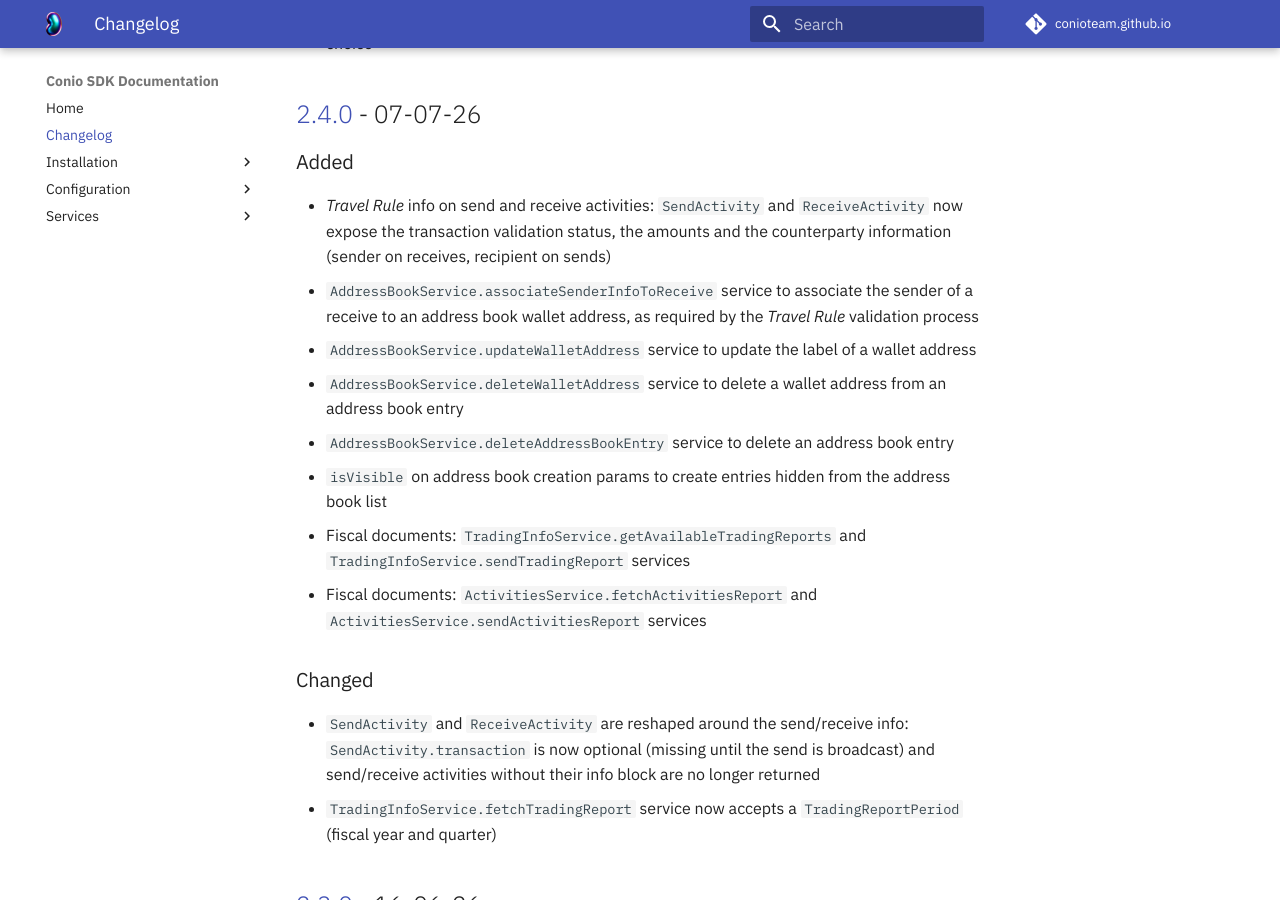
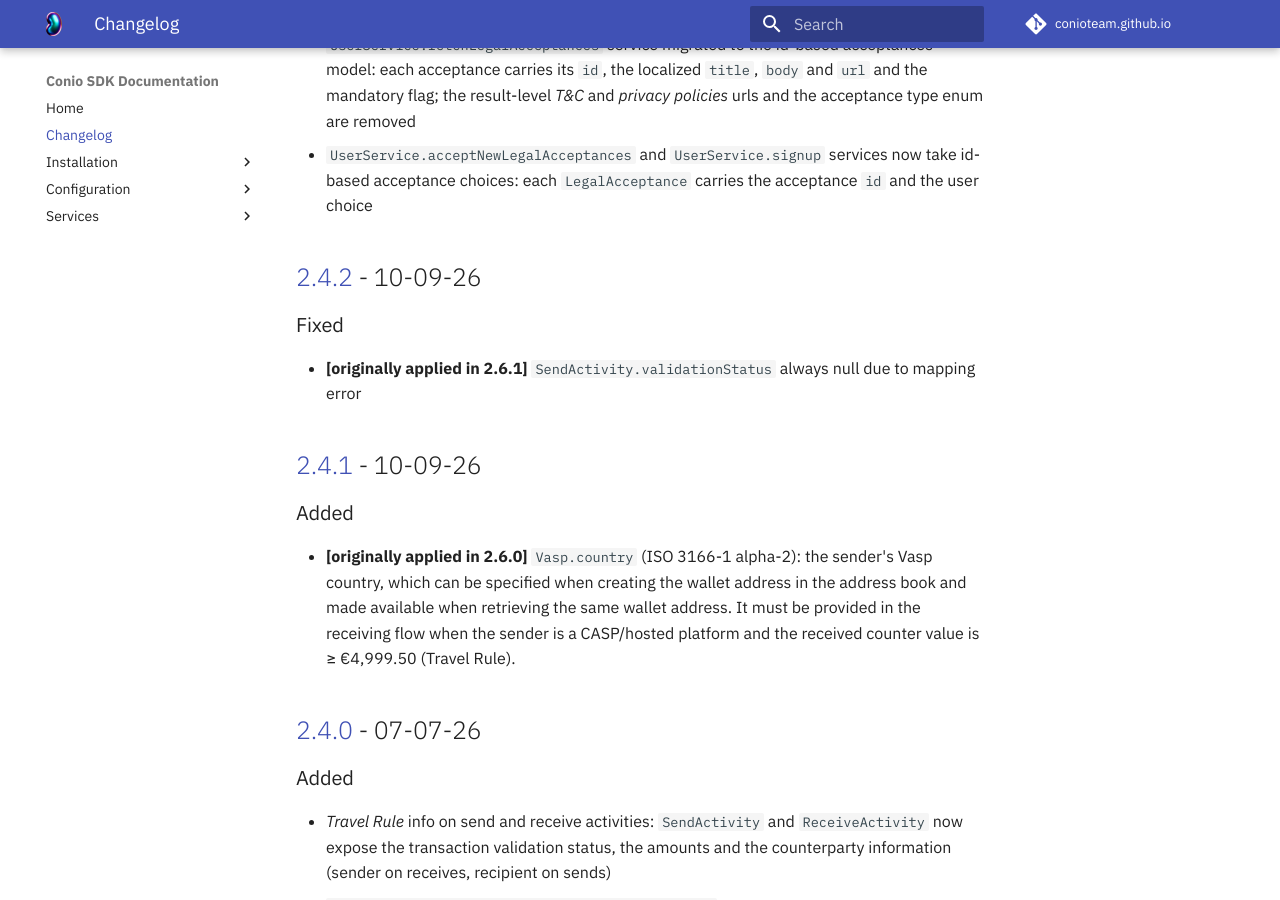
Before and after one commit to Conio/conio.github.io, an MkDocs documentation site: the page built from docs/CHANGELOG.md, in a window 1280 px wide and 900 px high, scrolled down 12005 px. Built offline with MkDocs 1.6.1 and Material for MkDocs 9.7.7, drawn with Linux system fonts in a browser that asks for light colours; comment, search, counter and statistics services are not loaded; the version menu is left out; some of the changed text lies outside the part shown.

Commit message:
doc: update CHANGELOG with 2.4.2 and 2.6.1 Android release

```diff
--- a/docs/CHANGELOG.md
+++ b/docs/CHANGELOG.md
@@ -52,7 +52,7 @@
 ## [2.4.1](https://bitbucket.org/squadrone/conio-sdk-b2b-ios/src/2.4.1/) - 27-07-26
 
 ### Fixed
-- `CreateAddressBookWalletAddress.make` now takes `threshold` as `FiatAmountValue` instead of `FiatAmount`, which had no public initializer and made the factory unusable by integrators (same fix released in **2.5.1**)
+- **[originally applied in 2.5.1]** `CreateAddressBookWalletAddress.make` now takes `threshold` as `FiatAmountValue` instead of `FiatAmount`, which had no public initializer and made the factory unusable by integrators
 
 ## [2.4.0](https://bitbucket.org/squadrone/conio-sdk-b2b-ios/src/2.4.0/) - 07-07-26
 
@@ -300,6 +300,12 @@
 
 # Android
 
+## [2.6.1](https://artifactory.conio.com/artifactory/webapp/#/artifacts/browse/tree/General/gradle-release-local/com/conio/sdk-b2b/2.6.1/) - 10-09-26
+
+### Fixed
+
+- `SendActivity.validationStatus` always null due to mapping error
+
 ## [2.6.0](https://artifactory.conio.com/artifactory/webapp/#/artifacts/browse/tree/General/gradle-release-local/com/conio/sdk-b2b/2.6.0/) - 03-08-26
 
 ### Added
@@ -318,6 +324,18 @@
 
 - `UserService.fetchLegalAcceptances` service migrated to the id-based acceptances model: each acceptance carries its `id`, the localized `title`, `body` and `url` and the mandatory flag; the result-level *T&C* and *privacy policies* urls and the acceptance type enum are removed
 - `UserService.acceptNewLegalAcceptances` and `UserService.signup` services now take id-based acceptance choices: each `LegalAcceptance` carries the acceptance `id` and the user choice
+
+## [2.4.2](https://artifactory.conio.com/artifactory/webapp/#/artifacts/browse/tree/General/gradle-release-local/com/conio/sdk-b2b/2.4.2/) - 10-09-26
+
+### Fixed
+
+- **[originally applied in 2.6.1]** `SendActivity.validationStatus` always null due to mapping error
+
+## [2.4.1](https://artifactory.conio.com/artifactory/webapp/#/artifacts/browse/tree/General/gradle-release-local/com/conio/sdk-b2b/2.4.1/) - 10-09-26
+
+### Added
+
+- **[originally applied in 2.6.0]** `Vasp.country` (ISO 3166-1 alpha-2): the sender's Vasp country, which can be specified when creating the wallet address in the address book and made available when retrieving the same wallet address. It must be provided in the receiving flow when the sender is a CASP/hosted platform and the received counter value is ≥ €4,999.50 (Travel Rule).
 
 ## [2.4.0](https://artifactory.conio.com/artifactory/webapp/#/artifacts/browse/tree/General/gradle-release-local/com/conio/sdk-b2b/2.4.0/) - 07-07-26
 
```
